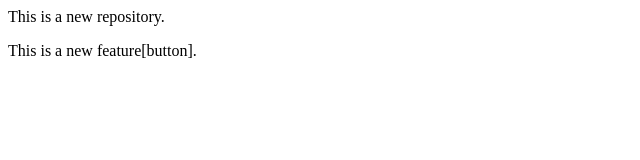
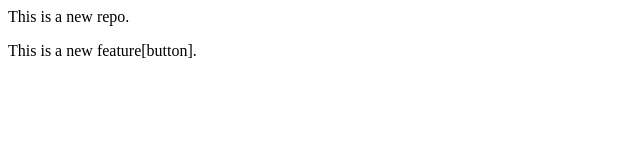
Before and after one commit to himanshurathore0110/localrepo, a plain HTML site: page index.html in a window 1280 px wide. Shown: the full height of the page, 0-640 px from the left. Drawn offline with Linux system fonts and the light colour scheme.

Commit message:
spelling change

```diff
--- a/index.html
+++ b/index.html
@@ -1,2 +1,2 @@
-<p>This is a new repository.</p>
+<p>This is a new repo.</p>
 <p>This is a new feature[button].</p>
```
